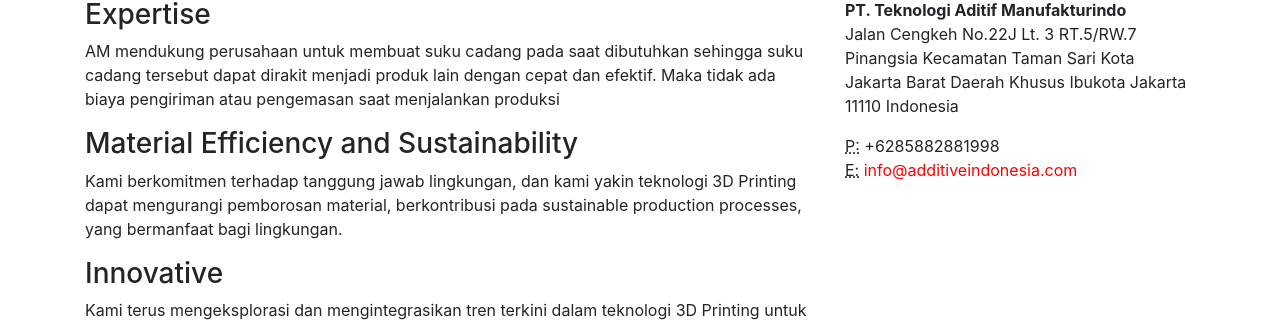
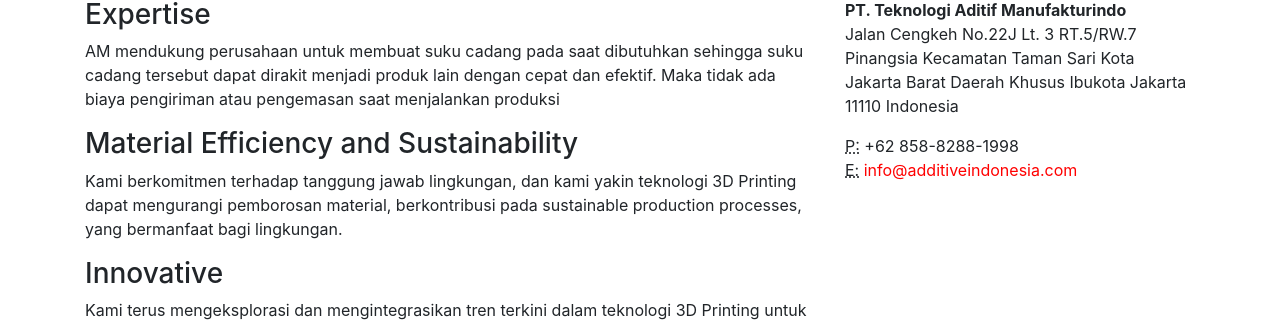
Before and after one commit to rlim338/additive-indonesia.github.io, a Jekyll site: the page built from _pages/why-us.html, in a window 1280 px wide. Shown: the part 459-784 px from the top of the page. Built offline with Jekyll 4.4.1, drawn with Linux system fonts in a browser that asks for light colours.

Commit message:
Update sidebar.html

```diff
--- a/_includes/sidebar.html
+++ b/_includes/sidebar.html
@@ -8,7 +8,7 @@
   </address>
   <address>
     <abbr title="Phone">P:</abbr>
-    +6285882881998
+    +62 858-8288-1998
     <br />
     <abbr title="Email">E:</abbr>
     <a href="mailto:#">info@additiveindonesia.com</a>
```
